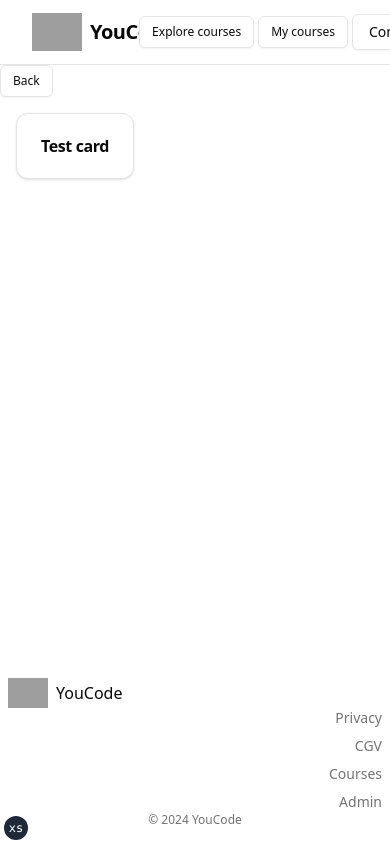
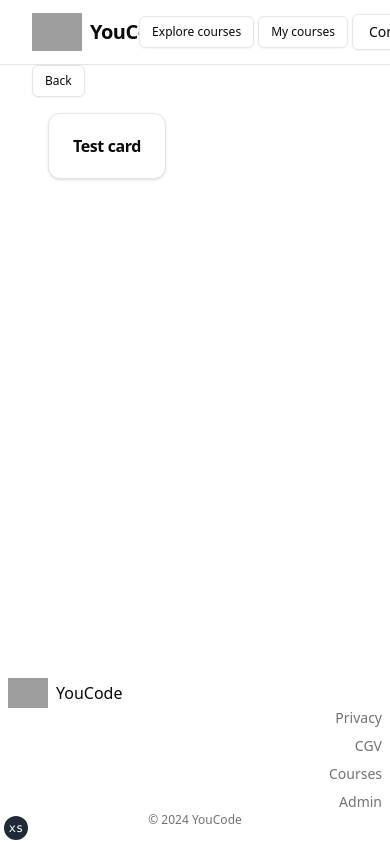
Before and after one commit to JoseLeMalin/next-sandbox, a Next.js app: page / in a window 390 px wide. Shown: the top 844 px of the page. Built offline with nearby package versions, Linux system fonts and the light colour scheme; no server answers; grey boxes are pictures that could not be loaded.

Commit message:
Fixed layout

```diff
--- a/app/courses/[courseId]/page.tsx
+++ b/app/courses/[courseId]/page.tsx
@@ -104,7 +104,14 @@ export default async function CourseItem({
           </CardHeader>
           <CardContent>
             <CardDescription>{course.name}</CardDescription>
-            <div>{course._count?.lessons}</div>
+            <div>
+              <div>Nb lessons:</div>
+              <div>{course._count?.lessons}</div>
+            </div>
+            <div>
+              <div>Pres</div>
+              <div>{course.presentation}</div>
+            </div>
             <div>
               {!course.userFound ? (
                 <form action={handleJoinUser}>
--- a/app/courses/page.tsx
+++ b/app/courses/page.tsx
@@ -23,6 +23,7 @@ import { getRequiredAuthSession } from "@/lib/auth";
 import { revalidatePath } from "next/cache";
 import { redirect } from "next/navigation";
 import { z } from "zod";
+import Link from "next/link";
 
 const FormSchema = z.object({
   courseId: z.string(),
@@ -32,38 +33,7 @@ export default async function Courses() {
   const courses = await getCourses();
   const joinCourse = async (courseId: string) => {
     "use server";
-    // const {
-    //   user: { id: userId },
-    // } = await getRequiredAuthSession();
-    // const courseId = data.get("id");
-    // const safeData = FormSchema.safeParse({
-    //   courseId,
-    // });
-    // if (!safeData.success) {
-    //   console.log("Error safeData");
-    //
-    //   redirect(`/courses`);
-    // }
-    //
-    // if (!courseId) return;
-    // // await prisma.courseOnUser.create({
-    // //   data: {
-    // //     userId,
-    // //     courseId,
-    // //   }
-    // // })
-    // await prisma.user.update({
-    //   where: {
-    //     id: userId,
-    //   },
-    //   data: {
-    //     ownedCourses: {
-    //       create: {
-    //         courseId: courseId.toString(),
-    //       },
-    //     },
-    //   },
-    // });
+
     revalidatePath(`/courses/${courseId}`);
     redirect(`/courses/${courseId}`);
   };
@@ -107,9 +77,11 @@ export default async function Courses() {
                       {course.creator.name}
                     </TableCell>
                     <TableCell className="font-medium">
-                      {/* <form action={joinCourse(course.id)}>
-                        <Button type="submit">Go to course</Button>
-                      </form> */}
+                      <Button>
+                        <Link href={`/courses/${course.id}`}>
+                          Course details
+                        </Link>
+                      </Button>
                     </TableCell>
                   </TableRow>
                 ))}
--- a/app/layout.tsx
+++ b/app/layout.tsx
@@ -26,16 +26,18 @@ export default function RootLayout({ children }: PropsWithChildren) {
         <body
           className={cn(
             "h-full bg-background font-sans antialiased",
-            fontSans.variable,
+            fontSans.variable
           )}
         >
           <Providers>
             <div className="relative flex min-h-screen flex-col">
               <Header />
-              <div>
-                <ButtonPrevPage />
+              <div className="container h-16 flex-1 sm:justify-between ">
+                <div>
+                  <ButtonPrevPage />
+                </div>
+                <div>{children}</div>
               </div>
-              <div className="flex-1">{children}</div>
               <Footer />
             </div>
             <TailwindIndicator />
```
